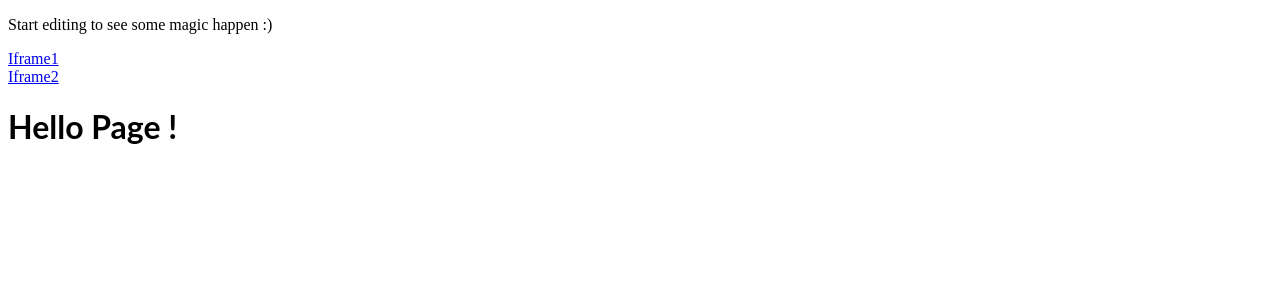
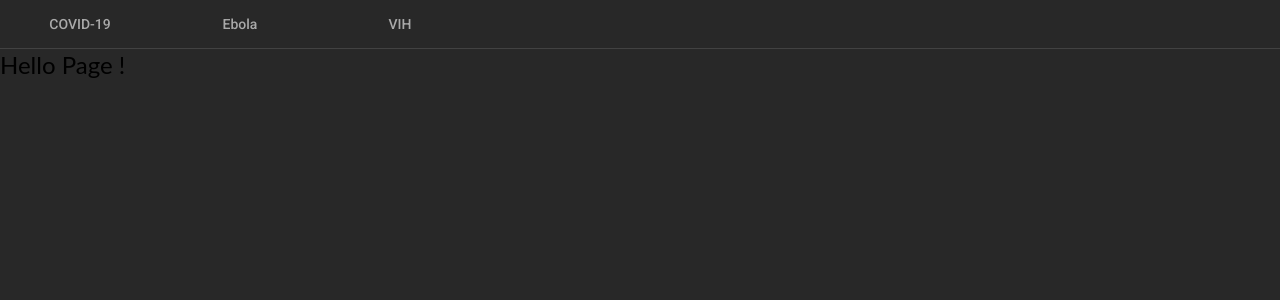
Before and after one commit to LEPPEDIAZ/pandemias-app, an Angular app: page /welcome in a window 1280 px wide. Shown: the top 300 px of the page. Built offline with nearby package versions, Linux system fonts and the light colour scheme.

Commit message:
ya se carga un menu de mapas

```diff
--- a/angular.json
+++ b/angular.json
@@ -24,6 +24,7 @@
               "src/assets"
             ],
             "styles": [
+              "./node_modules/@angular/material/prebuilt-themes/pink-bluegrey.css",
               "src/styles.css"
             ],
             "scripts": []
@@ -88,6 +89,7 @@
               "src/assets"
             ],
             "styles": [
+              "./node_modules/@angular/material/prebuilt-themes/pink-bluegrey.css",
               "src/styles.css"
             ],
             "scripts": []
--- a/package.json
+++ b/package.json
@@ -12,10 +12,12 @@
   "private": true,
   "dependencies": {
     "@angular/animations": "~10.0.9",
+    "@angular/cdk": "^10.1.3",
     "@angular/common": "~10.0.9",
     "@angular/compiler": "~10.0.9",
     "@angular/core": "~10.0.9",
     "@angular/forms": "~10.0.9",
+    "@angular/material": "^10.1.3",
     "@angular/platform-browser": "~10.0.9",
     "@angular/platform-browser-dynamic": "~10.0.9",
     "@angular/router": "~10.0.9",
--- a/src/app/app.component.html
+++ b/src/app/app.component.html
@@ -1,9 +1,28 @@
 
-<p>
-  Start editing to see some magic happen :)
-</p>
+<nav mat-tab-nav-bar>
+  <a mat-tab-link
+    label="COVID-19"
+    routerLink="classic/iframe1"
+    routerLinkActive #rla="routerLinkActive"
+    [active]="rla.isActive">
+    COVID-19
+  </a>
+  <a mat-tab-link
+    label="Ebola"
+    routerLink="classic/iframe2"
+    routerLinkActive #rla="routerLinkActive"
+    [active]="rla.isActive">
+    Ebola
+  </a>
+  <a mat-tab-link
+    label="VIH"
+    routerLink="classic/iframe3"
+    routerLinkActive #rla="routerLinkActive"
+    [active]="rla.isActive">
+    VIH
+  </a>
+ </nav>
 
-<a routerLink="classic/iframe1">Iframe1</a>
- <br>
-<a routerLink="classic/iframe2">Iframe2</a>
+
+
 <router-outlet></router-outlet>
--- a/src/app/app.component.ts
+++ b/src/app/app.component.ts
@@ -1,4 +1,5 @@
 import { Component } from '@angular/core';
+
 
 @Component({
   selector: 'app-root',
--- a/src/app/iframe/iframe.component.ts
+++ b/src/app/iframe/iframe.component.ts
@@ -23,9 +23,15 @@ export class IframeComponent  {
       console.log(urlSegments[0]);
       if(routes.path === 'iframe1') {
         this.src = 'https://leppediaz.github.io/Pandemias_Mundiales/dashboard_COVID.html';
-      } else {
+      }
+      if(routes.path === 'iframe2') {
         this.src = 'https://leppediaz.github.io/Pandemias_Mundiales/dashboard_Ebola.html';
       }
+      if(routes.path === 'iframe3') {
+        this.src = 'https://leppediaz.github.io/Pandemias_Mundiales/dashboard_VIH.html';
+      }
+
+
 
 
     if (this.iframe) {
--- a/src/index.html
+++ b/src/index.html
@@ -6,8 +6,10 @@
   <base href="/">
   <meta name="viewport" content="width=device-width, initial-scale=1">
   <link rel="icon" type="image/x-icon" href="favicon.ico">
+  <link href="https://fonts.googleapis.com/css?family=Roboto:300,400,500&display=swap" rel="stylesheet">
+  <link href="https://fonts.googleapis.com/icon?family=Material+Icons" rel="stylesheet">
 </head>
-<body>
+<body class="mat-typography">
   <app-root></app-root>
 </body>
 </html>
--- a/src/styles.css
+++ b/src/styles.css
@@ -1 +1,4 @@
 /* You can add global styles to this file, and also import other style files */
+
+html, body { height: 100%; background-color: #282828; }
+body { margin: 0; font-family: Roboto, "Helvetica Neue", sans-serif; }
```
Also changed, not shown: src/app/app.module.ts (+8 -2 lines), 1 other file (tests, documents, lock files or other folders).
